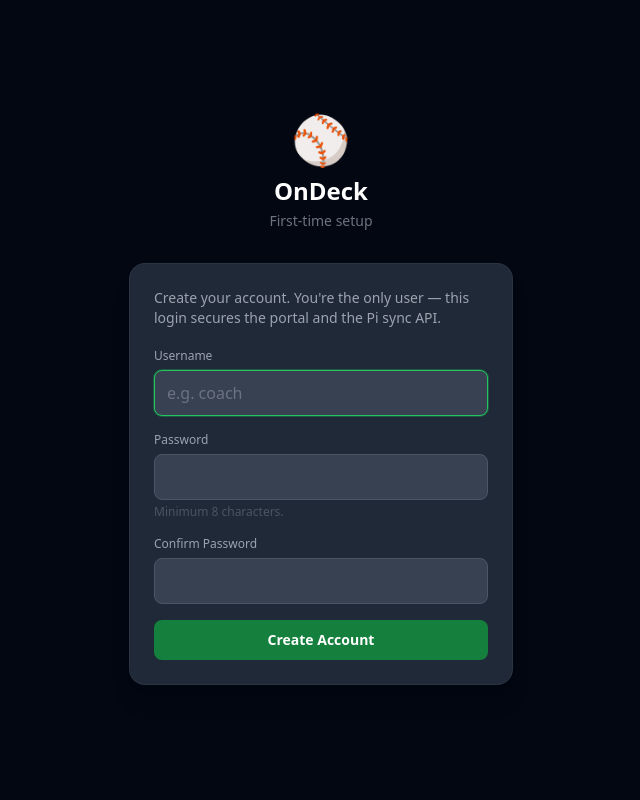
After one commit to loggerhead-turtle/OnDeck, a Flask app: page /setup in a window 1280 px wide. The commit adds this page. Shown: the whole page, without its empty margins (319-959 px from the left). Run offline with Flask 3, Linux system fonts and the light colour scheme; some libraries are stand-ins or nearby versions.

Commit message:
Add single-user login with first-run setup
- First visit with no password configured redirects to /setup
  (create username + password, stored as a werkzeug bcrypt hash
  in ~/ondeck/auth.json on the persistent disk)
- /login: username + password form, optional 30-day "stay signed in"
- /logout: clears session
- before_request hook protects every route except /login, /setup,
  and /sync/* (which uses Bearer token auth independently)
- ONDECK_PASSWORD_HASH + ONDECK_USERNAME env vars override auth.json
  for scripted/CI deploys
- base.html shows username and Sign Out link in the top nav
- login.html + setup.html: standalone dark pages, no nav bar

Co-Authored-By: Claude Sonnet 4.6 <noreply@anthropic.com>
Claude-Session: https://claude.ai/code/session_01Y7xqCbbetujkckLg5XeFzZ

```diff
--- a/web/app.py
+++ b/web/app.py
@@ -9,7 +9,9 @@ from __future__ import annotations
 
 import functools
 import hashlib
+import json
 import sys
+from datetime import timedelta
 from pathlib import Path
 
 sys.path.insert(0, str(Path(__file__).parent.parent))
@@ -25,11 +27,13 @@ from flask import (
     render_template,
     request,
     send_file,
+    session,
     url_for,
 )
+from werkzeug.security import check_password_hash, generate_password_hash
 import requests as rq
 
-from config_manager import ConfigManager, MUSIC_DIR
+from config_manager import ConfigManager, MUSIC_DIR, ONDECK_HOME
 
 # ---------------------------------------------------------------------------
 # Mode detection
@@ -38,15 +42,63 @@ from config_manager import ConfigManager, MUSIC_DIR
 CLOUD_MODE  = os.environ.get("ONDECK_MODE", "").lower() == "cloud"
 SYNC_TOKEN  = os.environ.get("ONDECK_SYNC_TOKEN", "")
 
+AUTH_FILE = ONDECK_HOME / "auth.json"
+
 app = Flask(__name__)
 app.secret_key = os.environ.get("ONDECK_SECRET", "ondeck-dev-secret-change-me")
+app.config["PERMANENT_SESSION_LIFETIME"] = timedelta(days=30)
 
 cfg = ConfigManager()
 
 
+# ---------------------------------------------------------------------------
+# Auth helpers
+# ---------------------------------------------------------------------------
+
+def _load_auth() -> dict | None:
+    """Return {username, password_hash}, or None if not yet configured."""
+    # Env var takes precedence (useful for CI / scripted Render deploys).
+    env_hash = os.environ.get("ONDECK_PASSWORD_HASH", "")
+    if env_hash:
+        return {
+            "username": os.environ.get("ONDECK_USERNAME", "admin"),
+            "password_hash": env_hash,
+        }
+    if AUTH_FILE.exists():
+        try:
+            data = json.loads(AUTH_FILE.read_text())
+            if data.get("password_hash"):
+                return data
+        except Exception:
+            pass
+    return None
+
+
+@app.before_request
+def _check_auth():
+    # Sync API: authenticated by Bearer token, not session.
+    if request.path.startswith("/sync/"):
+        return
+    # Auth routes and static files are always accessible.
+    if request.endpoint in ("login", "login_post", "logout", "setup", "setup_post", "static"):
+        return
+    # No password configured yet — force first-time setup.
+    if _load_auth() is None:
+        if request.endpoint != "setup":
+            return redirect(url_for("setup"))
+        return
+    # All other routes require a logged-in session.
+    if not session.get("logged_in"):
+        dest = request.full_path if request.path != "/" else None
+        return redirect(url_for("login", next=dest))
+
+
 @app.context_processor
 def _inject_globals():
-    return {"cloud_mode": CLOUD_MODE}
+    return {
+        "cloud_mode": CLOUD_MODE,
+        "current_user": session.get("username"),
+    }
 
 
 def _require_sync_token(f):
@@ -81,6 +133,81 @@ def _proxy(method: str, path: str, **kwargs):
         return {"error": "Audio Pi unreachable"}, 503
     except Exception as exc:
         return {"error": str(exc)}, 500
+
+
+# ---------------------------------------------------------------------------
+# Auth routes
+# ---------------------------------------------------------------------------
+
+@app.get("/login")
+def login():
+    if session.get("logged_in"):
+        return redirect(url_for("index"))
+    return render_template("login.html")
+
+
+@app.post("/login")
+def login_post():
+    auth = _load_auth()
+    username = request.form.get("username", "").strip()
+    password = request.form.get("password", "")
+    remember = request.form.get("remember") == "on"
+
+    if auth and username == auth["username"] and check_password_hash(auth["password_hash"], password):
+        session.permanent = remember
+        session["logged_in"] = True
+        session["username"] = username
+        next_url = request.args.get("next") or url_for("index")
+        if not next_url.startswith("/"):   # prevent open redirect
+            next_url = url_for("index")
+        return redirect(next_url)
+
+    flash("Incorrect username or password.", "error")
+    return redirect(url_for("login"))
+
+
+@app.get("/logout")
+def logout():
+    session.clear()
+    flash("Signed out.", "success")
+    return redirect(url_for("login"))
+
+
+@app.get("/setup")
+def setup():
+    if _load_auth() is not None:
+        return redirect(url_for("index"))
+    return render_template("setup.html")
+
+
+@app.post("/setup")
+def setup_post():
+    if _load_auth() is not None:
+        return redirect(url_for("index"))
+
+    username = request.form.get("username", "").strip()
+    password = request.form.get("password", "")
+    confirm  = request.form.get("confirm", "")
+
+    if not username:
+        flash("Username is required.", "error")
+        return redirect(url_for("setup"))
+    if len(password) < 8:
+        flash("Password must be at least 8 characters.", "error")
+        return redirect(url_for("setup"))
+    if password != confirm:
+        flash("Passwords do not match.", "error")
+        return redirect(url_for("setup"))
+
+    pw_hash = generate_password_hash(password)
+    ONDECK_HOME.mkdir(parents=True, exist_ok=True)
+    AUTH_FILE.write_text(json.dumps({"username": username, "password_hash": pw_hash}, indent=2))
+
+    session.permanent = True
+    session["logged_in"] = True
+    session["username"] = username
+    flash("Account created. Welcome to OnDeck!", "success")
+    return redirect(url_for("index"))
 
 
 # ---------------------------------------------------------------------------
--- /dev/null
+++ b/web/templates/setup.html
@@ -0,0 +1,104 @@
+<!DOCTYPE html>
+<html lang="en" class="h-full">
+<head>
+  <meta charset="UTF-8">
+  <meta name="viewport" content="width=device-width, initial-scale=1.0">
+  <title>First-Time Setup — OnDeck</title>
+  <script src="https://cdn.tailwindcss.com"></script>
+</head>
+<body class="h-full bg-gray-950 flex items-center justify-center p-4">
+
+  <div class="w-full max-w-sm">
+
+    <!-- Logo -->
+    <div class="text-center mb-8">
+      <div class="text-5xl mb-3">⚾</div>
+      <h1 class="text-2xl font-bold text-white">OnDeck</h1>
+      <p class="text-sm text-gray-500 mt-1">First-time setup</p>
+    </div>
+
+    <!-- Flash messages -->
+    {% with messages = get_flashed_messages(with_categories=true) %}
+      {% if messages %}
+        <div class="mb-4 space-y-2">
+          {% for category, message in messages %}
+            <div class="px-4 py-3 rounded-lg text-sm
+              {% if category == 'error' %}bg-red-900/60 border border-red-700/50 text-red-200
+              {% else %}bg-green-900/60 border border-green-700/50 text-green-200{% endif %}">
+              {{ message }}
+            </div>
+          {% endfor %}
+        </div>
+      {% endif %}
+    {% endwith %}
+
+    <!-- Card -->
+    <div class="bg-gray-800 border border-gray-700/50 rounded-2xl p-6 shadow-xl">
+
+      <p class="text-sm text-gray-400 mb-5">
+        Create your account. You're the only user — this login secures the portal
+        and the Pi sync API.
+      </p>
+
+      <form method="POST" action="{{ url_for('setup_post') }}">
+        <div class="space-y-4">
+
+          <div>
+            <label for="username" class="block text-xs font-medium text-gray-400 mb-1.5">Username</label>
+            <input type="text" id="username" name="username"
+                   required autocomplete="username" autofocus
+                   placeholder="e.g. coach"
+                   class="w-full bg-gray-700 border border-gray-600 rounded-lg px-3 py-2.5 text-white placeholder-gray-500 focus:outline-none focus:border-green-500 focus:ring-1 focus:ring-green-500/30 transition-colors">
+          </div>
+
+          <div>
+            <label for="password" class="block text-xs font-medium text-gray-400 mb-1.5">Password</label>
+            <input type="password" id="password" name="password"
+                   required autocomplete="new-password" minlength="8"
+                   class="w-full bg-gray-700 border border-gray-600 rounded-lg px-3 py-2.5 text-white placeholder-gray-500 focus:outline-none focus:border-green-500 focus:ring-1 focus:ring-green-500/30 transition-colors"
+                   oninput="checkMatch()">
+            <p class="text-xs text-gray-600 mt-1">Minimum 8 characters.</p>
+          </div>
+
+          <div>
+            <label for="confirm" class="block text-xs font-medium text-gray-400 mb-1.5">Confirm Password</label>
+            <input type="password" id="confirm" name="confirm"
+                   required autocomplete="new-password"
+                   class="w-full bg-gray-700 border border-gray-600 rounded-lg px-3 py-2.5 text-white placeholder-gray-500 focus:outline-none focus:border-green-500 focus:ring-1 focus:ring-green-500/30 transition-colors"
+                   oninput="checkMatch()">
+            <p id="match-msg" class="text-xs mt-1 hidden"></p>
+          </div>
+
+          <button type="submit" id="submit-btn"
+                  class="w-full py-2.5 rounded-lg bg-green-700 hover:bg-green-600 text-white font-semibold text-sm transition-colors mt-2">
+            Create Account
+          </button>
+
+        </div>
+      </form>
+    </div>
+
+  </div>
+
+  <script>
+    function checkMatch() {
+      const pw  = document.getElementById('password').value
+      const cfm = document.getElementById('confirm').value
+      const msg = document.getElementById('match-msg')
+      const btn = document.getElementById('submit-btn')
+      if (!cfm) { msg.classList.add('hidden'); btn.disabled = false; return }
+      if (pw === cfm) {
+        msg.textContent = '✔ Passwords match'
+        msg.className = 'text-xs mt-1 text-green-500'
+        btn.disabled = false
+      } else {
+        msg.textContent = '✕ Passwords do not match'
+        msg.className = 'text-xs mt-1 text-red-400'
+        btn.disabled = true
+      }
+      msg.classList.remove('hidden')
+    }
+  </script>
+
+</body>
+</html>
```
Also changed, not shown: web/templates/base.html (+9 -1 lines), web/templates/login.html (added, +74 -0 lines).
